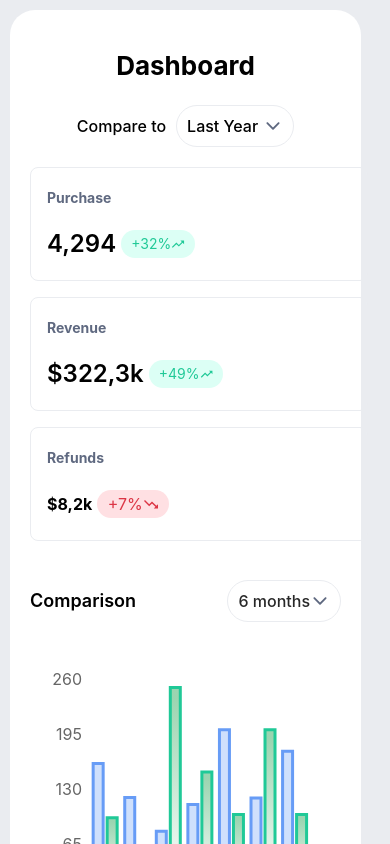
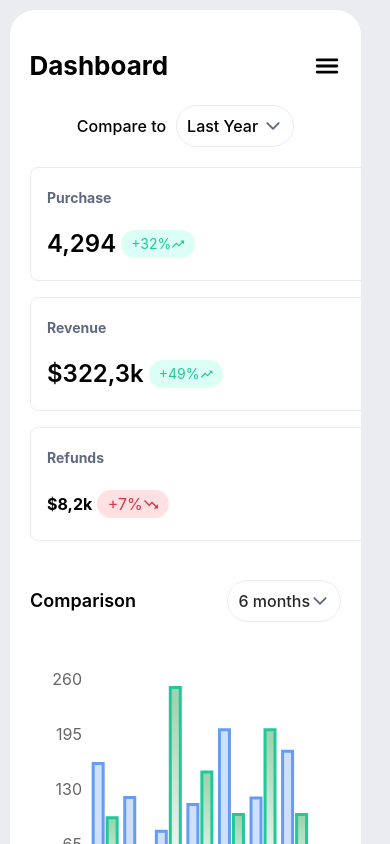
Before and after one commit to Yash0125/salesway, a React (Create React App) app: page / in a window 390 px wide. Shown: the top 844 px of the page. Built offline with nearby package versions, Linux system fonts and the light colour scheme; the HTML template or start-up script is replaced by a standard one.

Commit message:
refactor : sidebar added in mobile view

```diff
--- a/src/compenents/DashboardDetails/DashboardDetails.jsx
+++ b/src/compenents/DashboardDetails/DashboardDetails.jsx
@@ -7,11 +7,11 @@ import Score from "../Score/Score";
 import CustomerChart from "../CustomerChart/CustomerChart";
 import CommunityFeedback from "../CommunityFeedback/CommunityFeedback";
 
-const DashboardDetails = () => {
+const DashboardDetails = ({handleMenu}) => {
   return (
     <div className="dashboard-details-container">
       <div className="dashboard-details-left-container">
-        <DashboardTop/>
+        <DashboardTop handleMenu={handleMenu} />
         <ComparisonChart/>
         <TopProducts/>
       </div>
--- a/src/compenents/DashboardTop/DashboardTop.css
+++ b/src/compenents/DashboardTop/DashboardTop.css
@@ -129,7 +129,14 @@
   color: #dc3545;
 }
 
+.dashboardtop-mobile-container{
+  display: none;
+}
+
 @media screen and (max-width: 768px) {
+  .dashboardtop-container {
+    display: none;
+  }
     .dashboardtop-card-details-container {
         flex-wrap: wrap;
         margin: auto;
@@ -154,4 +161,29 @@
         align-items: center;
         justify-content: start;
       }
+      .dashboardtop-mobile-container{
+        display: flex;
+        flex-direction: column;
+      }
+
+      .dashboardtop-header-top-container{
+        display: flex;
+        flex-direction: row;
+        justify-content: space-between;
+      }
+      .dashboardtop-header-icon{
+        height: 20px;
+        width: 20px;
+      }
+      .dashboardtop-header-top-container{
+        display: flex;
+        flex-direction: row;
+        justify-content: space-between;
+        align-items: center;
+        width: 80vw;
+      }
+      .dashboardtop-header-icon{
+        height: 30px;
+        width: 30px;
+      }
 }
--- a/src/compenents/DashboardTop/DashboardTop.jsx
+++ b/src/compenents/DashboardTop/DashboardTop.jsx
@@ -5,9 +5,11 @@ import {
   IoMdTrendingUp,
   IoMdTrendingDown,
 } from "react-icons/io";
+import { IoMenu } from "react-icons/io5";
 
-const DashboardTop = () => {
+const DashboardTop = ({handleMenu}) => {
   return (
+    <>
       <div className="dashboardtop-container">
         <div className="dashboardtop-header-container">
           <h2 className="dashboardtop-header-title">Dashboard</h2>
@@ -44,7 +46,9 @@ const DashboardTop = () => {
           <div className="dashboardtop-card-container">
             <h3 className="dashboardtop-card-title">Refunds</h3>
             <div className="dashboardtop-card-description-container">
-            <h4 className="dashboardtop-card-refund-description-left">$8,2k</h4>
+              <h4 className="dashboardtop-card-refund-description-left">
+                $8,2k
+              </h4>
               <span className="dashboardtop-card-refund-description-right">
                 +7%{" "}
                 <IoMdTrendingDown className="dashboardtop-card-description-right-down-icon" />
@@ -53,6 +57,58 @@ const DashboardTop = () => {
           </div>
         </div>
       </div>
+
+      <div className="dashboardtop-mobile-container">
+        <div className="dashboardtop-header-container">
+          <div className="dashboardtop-header-top-container">
+            <h2 className="dashboardtop-header-title">Dashboard</h2>
+            <IoMenu onClick={handleMenu} className="dashboardtop-header-icon" />
+          </div>
+          <div className="dashboardtop-header-right-container">
+            <p className="dashboardtop-header-right-text">Compare to</p>
+            <div className="dashboardtop-header-year-container">
+              <p className="dashboardtop-header-right-text">Last Year</p>
+              <IoIosArrowDown  className="dashboardtop-header-year-icon" />
+            </div>
+          </div>
+        </div>
+
+        <div className="dashboardtop-card-details-container">
+          <div className="dashboardtop-card-container">
+            <h3 className="dashboardtop-card-title">Purchase</h3>
+            <div className="dashboardtop-card-description-container">
+              <h4 className="dashboardtop-card-description-left">4,294</h4>
+              <span className="dashboardtop-card-description-right">
+                +32%{" "}
+                <IoMdTrendingUp className="dashboardtop-card-description-right-tp-icon" />
+              </span>
+            </div>
+          </div>
+          <div className="dashboardtop-card-container">
+            <h3 className="dashboardtop-card-title">Revenue</h3>
+            <div className="dashboardtop-card-description-container">
+              <h4 className="dashboardtop-card-description-left">$322,3k</h4>
+              <span className="dashboardtop-card-description-right">
+                +49%{" "}
+                <IoMdTrendingUp className="dashboardtop-card-description-right-tp-icon" />
+              </span>
+            </div>
+          </div>
+          <div className="dashboardtop-card-container">
+            <h3 className="dashboardtop-card-title">Refunds</h3>
+            <div className="dashboardtop-card-description-container">
+              <h4 className="dashboardtop-card-refund-description-left">
+                $8,2k
+              </h4>
+              <span className="dashboardtop-card-refund-description-right">
+                +7%{" "}
+                <IoMdTrendingDown className="dashboardtop-card-description-right-down-icon" />
+              </span>
+            </div>
+          </div>
+        </div>
+      </div>
+    </>
   );
 };
 
--- a/src/compenents/Sidebar/Sidebar.css
+++ b/src/compenents/Sidebar/Sidebar.css
@@ -4,8 +4,11 @@
   display: flex;
   justify-content: space-between;
   flex-direction: column;
-  height: auto;/*set manually value at last*/
+  height: auto; /*set manually value at last*/
   padding-left: 30px;
+}
+.sidebar-mobile-container {
+  display: none;
 }
 
 .sidebar-title-container {
@@ -98,4 +101,41 @@
   .sidebar-container {
     display: none;
   }
+  .sidebar-mobile-container {
+    display: flex;
+    position: absolute;
+    z-index: 100;
+    height: 100%;
+    width: 100vw;
+    background-color: white;
+    justify-content: start;
+    align-items: start;
+    padding-left: 10vw;
+    box-sizing: border-box;
+  }
+  .sidebar-top-page-details-dashboard-container {
+    width: 25vw;
+  }
+
+  .sidebar-top-title-container {
+    display: flex;
+    flex-direction: row;
+    justify-content: space-between;
+    align-items: center;
+    width: 70vw;
+  }
+
+  .sidebar-close-icon {
+    height: 30px;
+    width: 30px;
+    display: flex;
+    justify-content: end;
+    align-items: end;
+    margin-top: 40px;
+  }
 }
+@media screen and (max-width: 450px) {
+  .sidebar-top-page-details-dashboard-container {
+    width: 50vw;
+  }
+}
--- a/src/compenents/Sidebar/Sidebar.jsx
+++ b/src/compenents/Sidebar/Sidebar.jsx
@@ -8,10 +8,12 @@ import { RiBarChart2Line } from "react-icons/ri";
 import { GoWorkflow } from "react-icons/go";
 import { TbMathIntegral } from "react-icons/tb";
 import { TfiMenuAlt } from "react-icons/tfi";
-import profileImg from './../../assets/Profile.png'
+import profileImg from "./../../assets/Profile.png";
+import { IoMdClose } from "react-icons/io";
 
-const Sidebar = () => {
+const Sidebar = ({ showMenu, handleMenu }) => {
   return (
+    <>
       <aside className="sidebar-container">
         <div className="sidebar-top-container">
           <div className="sidebar-title-container">
@@ -56,10 +58,73 @@ const Sidebar = () => {
           </div>
         </div>
         <div className="sidebar-bottom-container">
-        <img className="sidebar-bottom-img" src={profileImg} alt="Profile Img" />
+          <img
+            className="sidebar-bottom-img"
+            src={profileImg}
+            alt="Profile Img"
+          />
           <p className="sidebar-bottom-profile-name">Tom Wang</p>
         </div>
       </aside>
+
+      {showMenu && (
+        <aside className="sidebar-mobile-container">
+          <div className="sidebar-top-container">
+            <div className="sidebar-top-title-container">
+              <div className="sidebar-title-container">
+                <FaFan className="sidebar-logo" />
+                <h1 className="sidebar-title">Salesway</h1>
+              </div>
+              <IoMdClose onClick={handleMenu} className="sidebar-close-icon" />
+            </div>
+
+            <div className="sidebar-top-page-container">
+              <div className="sidebar-top-page-details-container">
+                <IoSettingsOutline className="sidebar-top-page-icons" />
+                <p className="sidebar-top-page-icons-title">Settings</p>
+              </div>
+              <div className="sidebar-top-page-details-container">
+                <CgProfile className="sidebar-top-page-icons" />
+                <p className="sidebar-top-page-icons-title">Team</p>
+              </div>
+            </div>
+            <div className="sidebar-top-menu-container">
+              <h2 className="sidebar-top-menu-title">MENU</h2>
+              <div className="sidebar-top-menu-details-container">
+                <div className="sidebar-top-page-details-dashboard-container">
+                  <MdDashboard className="sidebar-top-page-dashboard-icons" />
+                  <p className="sidebar-top-page-icons-title">Dashboard</p>
+                </div>
+                <div className="sidebar-top-page-details-container">
+                  <RiBarChart2Line className="sidebar-top-page-icons" />
+                  <p className="sidebar-top-page-icons-title">Campaigns</p>
+                </div>
+                <div className="sidebar-top-page-details-container">
+                  <GoWorkflow className="sidebar-top-page-icons" />
+                  <p className="sidebar-top-page-icons-title">Flows</p>
+                </div>
+                <div className="sidebar-top-page-details-container">
+                  <TbMathIntegral className="sidebar-top-page-icons" />
+                  <p className="sidebar-top-page-icons-title">Integrations</p>
+                </div>
+                <div className="sidebar-top-page-details-container">
+                  <TfiMenuAlt className="sidebar-top-page-icons" />
+                  <p className="sidebar-top-page-icons-title">Customers</p>
+                </div>
+              </div>
+            </div>
+            <div className="sidebar-bottom-container">
+              <img
+                className="sidebar-bottom-img"
+                src={profileImg}
+                alt="Profile Img"
+              />
+              <p className="sidebar-bottom-profile-name">Tom Wang</p>
+            </div>
+          </div>
+        </aside>
+      )}
+    </>
   );
 };
 
--- a/src/pages/Dashboard/Dashboard.css
+++ b/src/pages/Dashboard/Dashboard.css
@@ -1,4 +1,5 @@
 .dashboard-container{
     display: flex;
     flex-direction: row;
+    position: relative;
 }
--- a/src/pages/Dashboard/Dashboard.jsx
+++ b/src/pages/Dashboard/Dashboard.jsx
@@ -1,13 +1,20 @@
-import React from "react";
+import React, { useState } from "react";
 import "./Dashboard.css";
 import Sidebar from "../../compenents/Sidebar/Sidebar";
 import DashboardDetails from "../../compenents/DashboardDetails/DashboardDetails";
 
 const Dashboard = () => {
+  const [showMenu, setShowMenu] = useState(false);
+
+  const handleMenu = () => {
+    setShowMenu(!showMenu);
+  };
+  console.log(showMenu)
+
   return (
     <div className="dashboard-container">
-      <Sidebar />
-      <DashboardDetails />
+      <Sidebar showMenu={showMenu} handleMenu={handleMenu} />
+      <DashboardDetails handleMenu={handleMenu} />
     </div>
   );
 };
```
Lines whose indentation alone changed are shown as unchanged.
